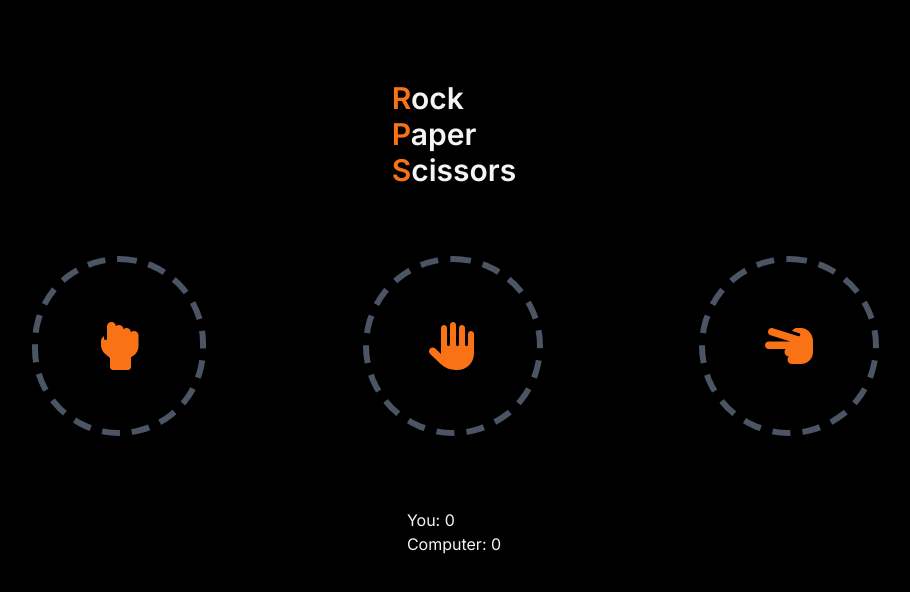
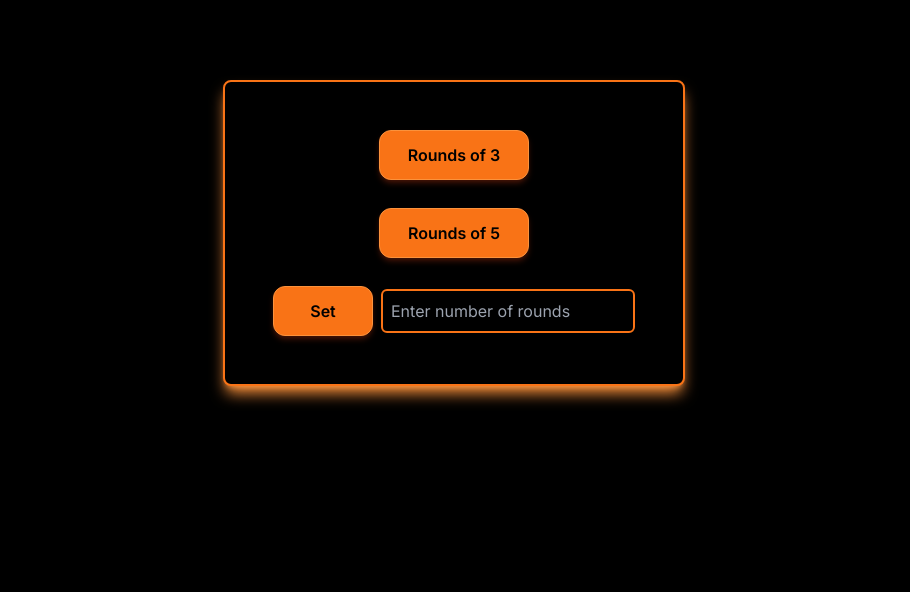
Before and after one commit to mishael-codes/the-min-zone, a Next.js app: page /games/rock-paper-scissors in a window 1280 px wide. Shown: the top 592 px of the page, without its empty margins (186-1096 px from the left). Built offline with nearby package versions, Linux system fonts and the light colour scheme; no server answers.

Commit message:
Feat: Add levels to rock paper scissors

```diff
--- a/src/app/games/rock-paper-scissors/page.tsx
+++ b/src/app/games/rock-paper-scissors/page.tsx
@@ -5,7 +5,9 @@ import { faHandRock } from "@fortawesome/free-solid-svg-icons";
 import { faHandScissors } from "@fortawesome/free-solid-svg-icons";
 import { faHandPaper } from "@fortawesome/free-solid-svg-icons";
 
-import { useState } from "react";
+import { useState, useEffect } from "react";
+import Button from "@/app/components/button";
+import { motion } from "framer-motion";
 const RockPaperScissor = () => {
   const choices = ["rock", "paper", "scissors"];
   // randomize the computer's choice from the start
@@ -16,6 +18,63 @@ const RockPaperScissor = () => {
   const [computerPoints, setComputerPoints] = useState(0);
   const [color, setColor] = useState("");
   const [feedback, setFeedback] = useState("");
+  const [level, setLevel] = useState(0);
+  const [customLevel, setCustomLevel] = useState(0);
+  const [max, setMax] = useState(0);
+
+  useEffect(() => {
+    if (level === 3) {
+      setMax(3);
+    } else if (level === 5) {
+      setMax(5);
+    } else if (level === customLevel) {
+      setMax(customLevel);
+    }
+  }, [level, customLevel]);
+
+  useEffect(() => {
+    // max level is 3
+    if (max === 3) {
+      if (userPoints + computerPoints === max) {
+        if (userPoints > computerPoints) {
+          alert("You win");
+        } else if (userPoints < computerPoints) {
+          alert("You lose");
+        } else if (userPoints === computerPoints) {
+          alert("It's a draw");
+        }
+      }
+    }
+    // max level is 5
+    if (max === 5) {
+      if (userPoints + computerPoints === max) {
+        if (userPoints > computerPoints) {
+          alert("You win");
+        } else if (userPoints < computerPoints) {
+          alert("You lose");
+        } else if (userPoints === computerPoints) {
+          alert("It's a draw");
+        }
+      }
+    }
+    // max level is custom
+    if (customLevel && max === customLevel) {
+      if (userPoints + computerPoints === customLevel) {
+        if (userPoints > computerPoints) {
+          alert("You win");
+        } else if (userPoints < computerPoints) {
+          alert("You lose");
+        } else if (userPoints === computerPoints) {
+          alert("It's a draw");
+        }
+      }
+    }
+  }, [computerPoints, customLevel, max, userPoints]);
+
+  const handleCustomLevelChange = (e: React.ChangeEvent<HTMLInputElement>) => {
+    const value = e.target.value;
+    setCustomLevel(parseFloat(value));
+  };
 
   const pickYourChampion = (item: string) => {
     // on each click or choice made by user, re-choose the computer's choice
@@ -89,6 +148,34 @@ const RockPaperScissor = () => {
 
   return (
     <main className="flex flex-col items-center justify-between py-20">
+      <motion.div
+        initial={{ opacity: 0, scale: 0.5 }}
+        animate={{ opacity: 1, scale: 1 }}
+        transition={{ duration: 0.5 }}
+        className={`flex items-center justify-center flex-col bg-black text-[#f4f4f4] gap-7 p-12 rounded-lg shadow-lg shadow-orange-400 border-2 border-orange-500 ${
+          level ? `hidden` : `flex`
+        }`}
+      >
+        <Button text="Rounds of 3" click={() => setLevel(3)} standard />
+        <Button text="Rounds of 5" click={() => setLevel(5)} standard />
+        <div className="flex items-center justify-center">
+          <Button
+            text="Set"
+            click={() => {
+              setLevel(customLevel);
+            }}
+            standard
+          />
+          <input
+            type="number"
+            placeholder="Enter number of rounds"
+            className="border-2 border-orange-500 p-2 rounded-md w-fit ml-2 bg-transparent text-orange-500"
+            onChange={handleCustomLevelChange}
+          />
+        </div>
+      </motion.div>
+      {level ? (
+        <>
           <h1 className="flex items-start justify-center flex-col w-fit font-semibold text-3xl">
             <span className="first-letter:text-orange-500">Rock</span>{" "}
             <span className="first-letter:text-orange-500">Paper</span>{" "}
@@ -128,6 +215,10 @@ const RockPaperScissor = () => {
             <p>You: {userPoints}</p>
             <p>Computer: {computerPoints}</p>
           </div>
+        </>
+      ) : (
+        ""
+      )}
     </main>
   );
 };
```
Lines whose indentation alone changed are shown as unchanged.
